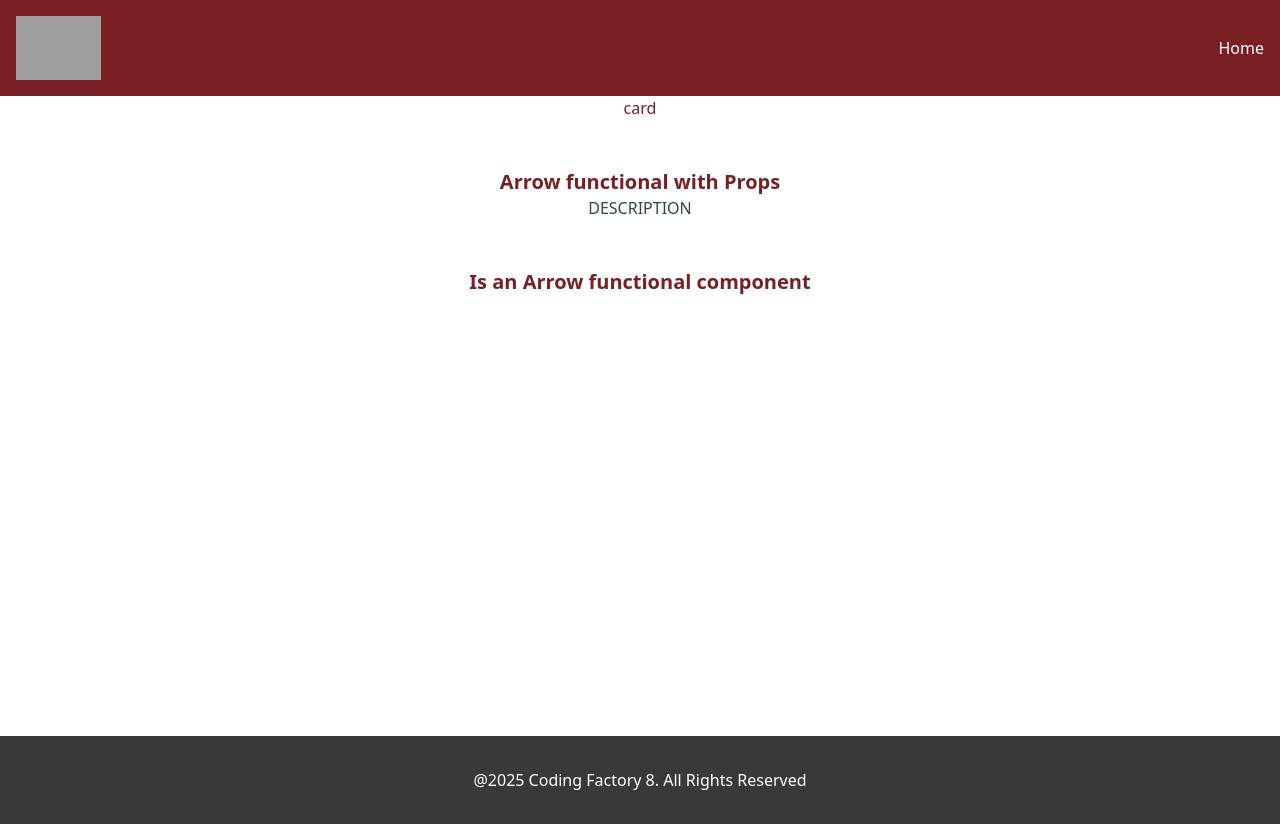
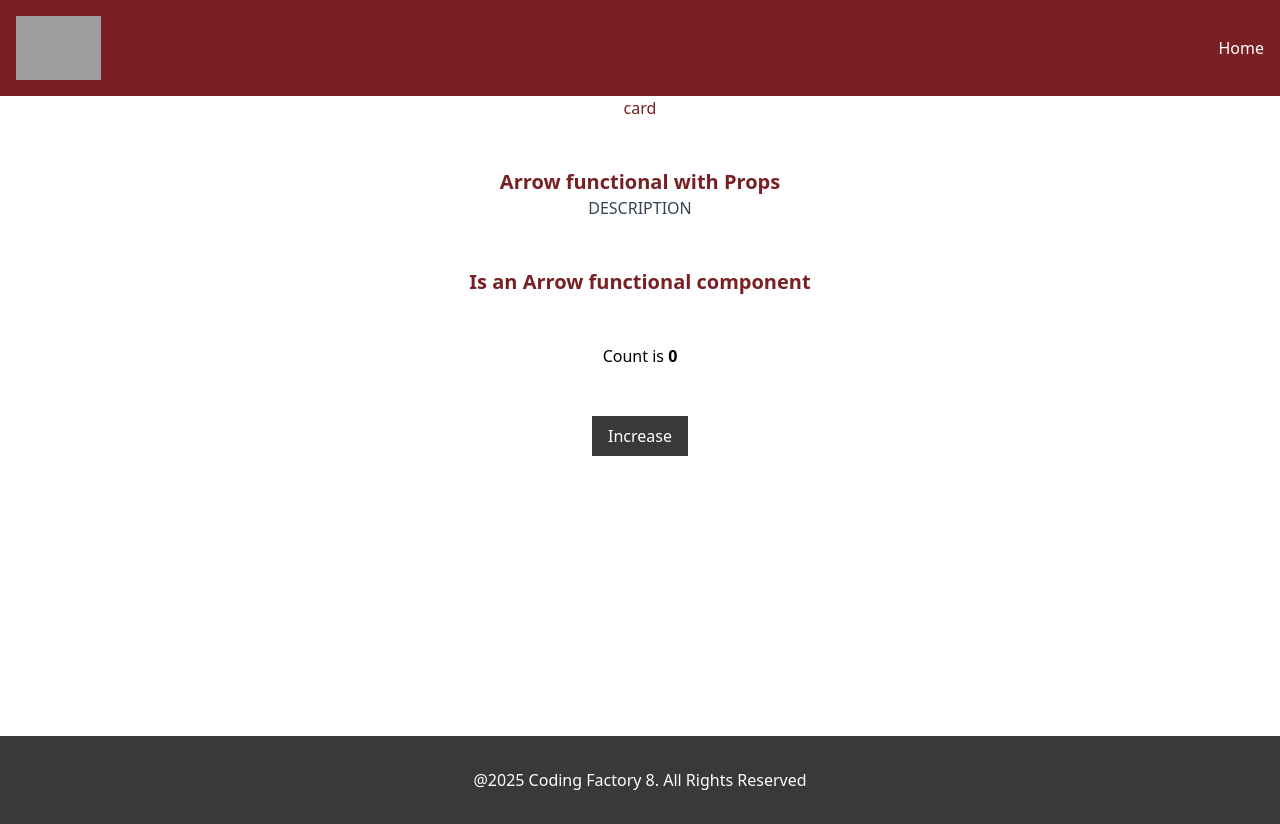
Before and after one commit to jeanAnatol/react-intro-2, a React (Vite) app: page / in a window 1280 px wide. Built offline with nearby package versions, Linux system fonts and the light colour scheme; grey boxes are pictures that could not be loaded.

Commit message:
feat: add onClick counter event

```diff
--- a/src/App.tsx
+++ b/src/App.tsx
@@ -8,6 +8,7 @@ import ArrowFunctionalComponent from "./components/ArrowFunctionalComponent.tsx"
 import ArrowFunctionalComponentWithPropsType from "./components/ViteIntro/ArrowFunctionalComponentWithPropsType.tsx";
 import Card from "./components/Card.tsx";
 import Layout from "./components/Layout";
+import FunctionalComponentWithState from "./components/FunctionalComponentWithState.tsx";
 
 function App() {
 
@@ -28,6 +29,7 @@ function App() {
                 description="DESCRIPTION"/>
                 <ArrowFunctionalComponent/>
             </Card>
+            <FunctionalComponentWithState/>
         </Layout>
     </>
 
--- /dev/null
+++ b/src/components/FunctionalComponentWithState.tsx
@@ -0,0 +1,22 @@
+import {useState} from 'react';
+
+const FunctionalComponentWithState =() => {
+
+    const [count, setCount] = useState(0);
+    const increaseCount = () => {
+        setCount(count + 1);
+    }
+    return (
+        <>
+            <h1 className="text-center my-12">Count is <strong>{count}</strong></h1>
+            <div className="text-center">
+                <button className="bg-cf-dark-gray text-white py-2 px-4"
+                        onClick={increaseCount}
+                        // onClick={() => setCount((count) => count + 1)}
+                >Increase
+                </button>
+            </div>
+        </>
+    )
+}
+export default FunctionalComponentWithState;
```
